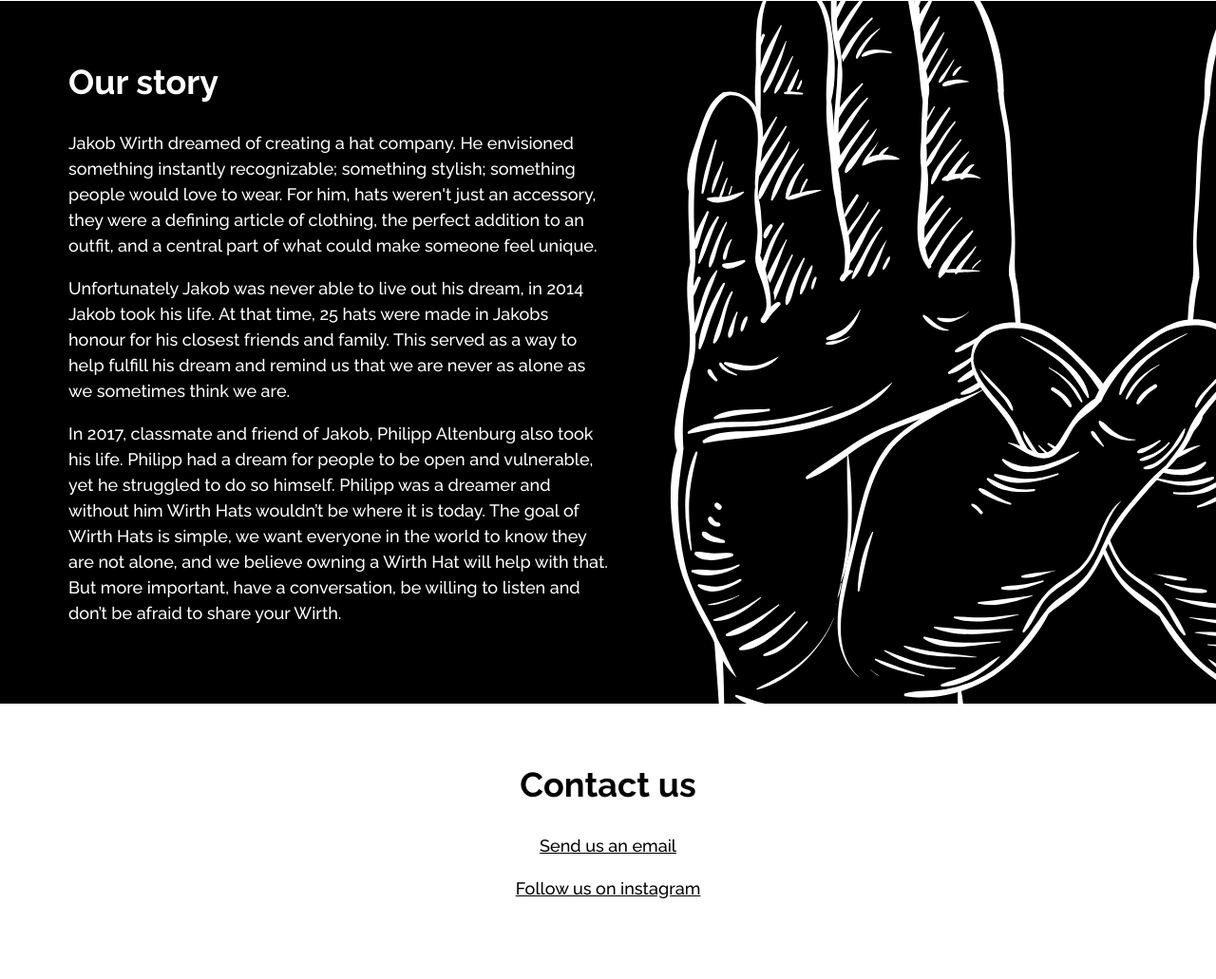
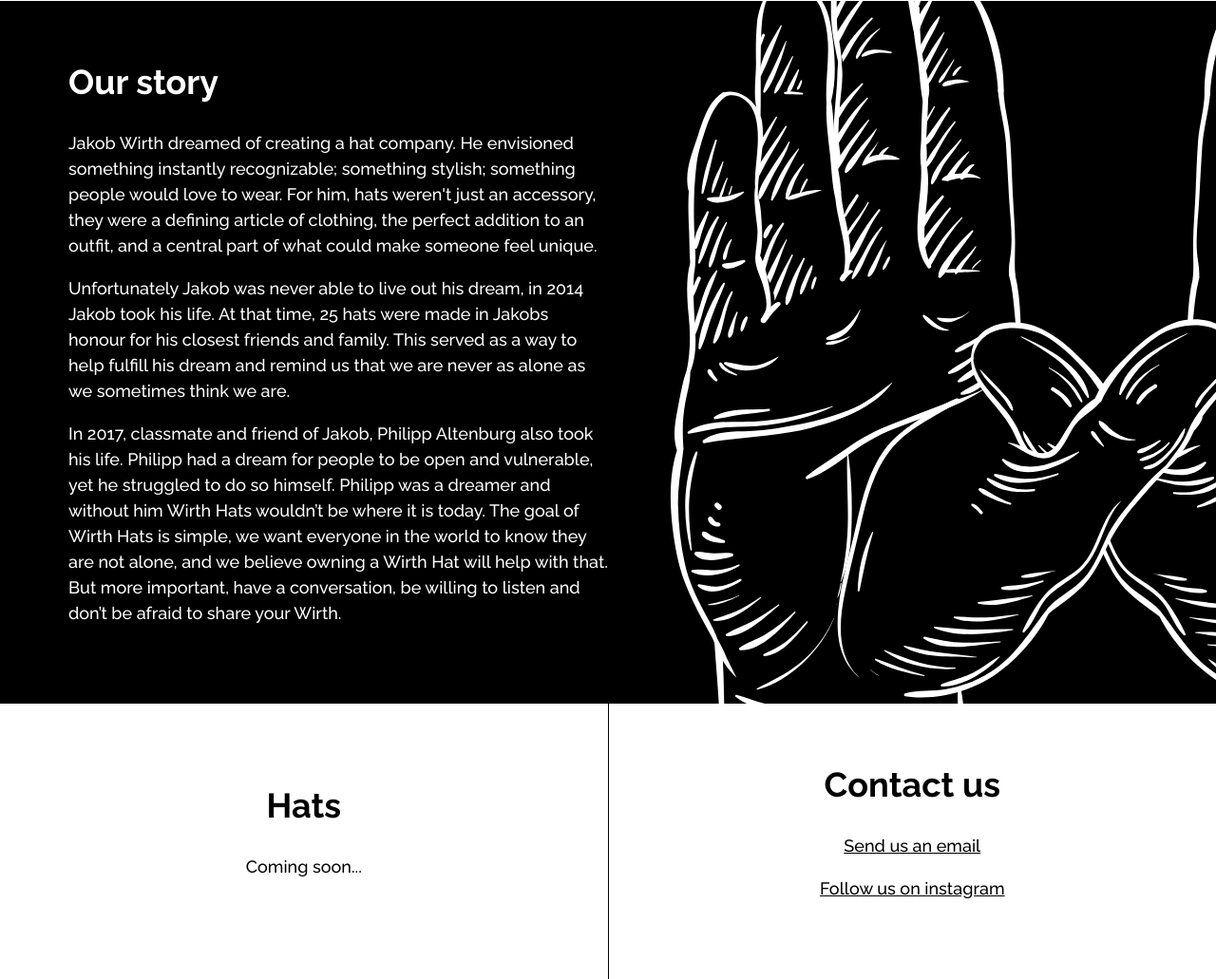
Before and after one commit to trevorblades/wirth, a plain HTML site: page index.html in a window 1280 px wide. Shown: the part 785-1816 px from the top of the page at 95% size. Drawn offline with Linux system fonts and the light colour scheme.

Commit message:
Align contact and hats section

```diff
--- a/index.html
+++ b/index.html
@@ -12,12 +12,14 @@
       <nav>
         <a href="#about">About us</a>
         <a href="#story">Our Story</a>
+        <a href="#hats">Hats</a>
         <a href="#contact">Contact</a>
       </nav>
     </header>
+    <div>
       <section id="about">
         <img alt="Wirth" id="logo" src="logo.svg">
-      <article class="centered">
+        <article>
           <h2>A symbol for conversation</h2>
           <p>Wirth Hats is a social venture, with all profits going towards mental health initiatives. Wirth Hats is a tribute to loved and lost friends. It&apos;s a commitment to conversation and openness. We aim to break down barriers and promote open dialogue to improve mental health.</p>
         </article>
@@ -29,8 +31,15 @@
         <p>In 2017, classmate and friend of Jakob, Philipp Altenburg also took his life. Philipp had a dream for people to be open and vulnerable, yet he struggled to do so himself.  Philipp was a dreamer and without him Wirth Hats wouldn’t be where it is today.  The goal of Wirth Hats is simple, we want everyone in the world to know they are not alone, and we believe owning a Wirth Hat will help with that. But more important, have a conversation, be willing to listen and don’t be afraid to share your Wirth.</p>
         <img src="logo-white.svg" />
       </section>
+      <div id="bottom">
+        <section id="hats">
+          <article>
+            <h2>Hats</h2>
+            <p>Coming soon...</p>
+          <article>
+        </section>
         <section id="contact">
-      <article class="centered">
+          <article>
             <h2>Contact us</h2>
             <p>
               <a href="mailto:contact@wirthhats.com">Send us an email</a>
@@ -40,5 +49,7 @@
             </p>
           </article>
         </section>
+      </div>
+    </div>
   </body>
 </html>
--- a/style.css
+++ b/style.css
@@ -51,6 +51,10 @@
   padding: 64px 72px;
 }
 
+section:nth-child(2n) {
+
+}
+
 section#story {
   padding-right: 50%;
   background-color: black;
@@ -67,11 +71,12 @@
   transform: translateX(64px);
 }
 
+section#contact {
+  border-left: 1px solid black;
+}
+
 section article {
   max-width: 600px;
-}
-
-article.centered {
   margin: 0 auto;
   text-align: center;
 }
@@ -82,3 +87,14 @@
   margin: 0 auto;
   margin-bottom: 48px;
 }
+
+#bottom {
+  display: flex;
+}
+
+#bottom section {
+  display: flex;
+  align-items: center;
+  flex-grow: 1;
+  width: 0;
+}
```
Lines whose indentation alone changed are shown as unchanged.
